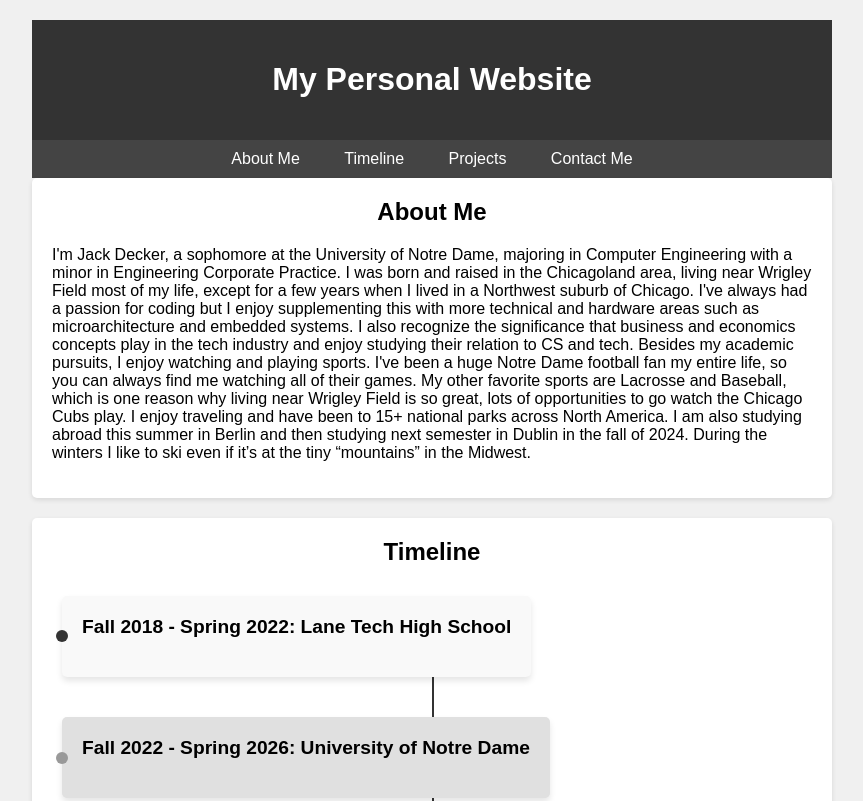
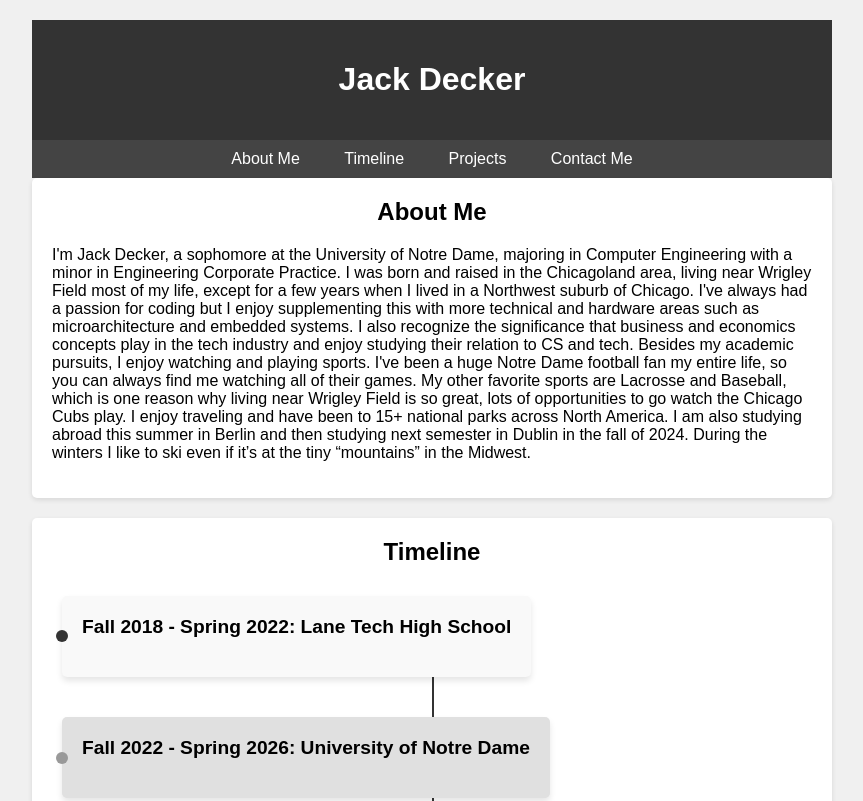
Before and after one commit to jtdecker123/JackDecker, a plain HTML site: page index.html in a window 1280 px wide. Shown: the top 801 px of the page, without its empty margins (208-1071 px from the left). Drawn offline with Linux system fonts and the light colour scheme.

Commit message:
Update title

```diff
--- a/index.html
+++ b/index.html
@@ -128,7 +128,7 @@
 <body>
     <div class="container">
         <header>
-            <h1>My Personal Website</h1>
+            <h1>Jack Decker</h1>
         </header>
         <nav>
             <a href="#about">About Me</a>
```
